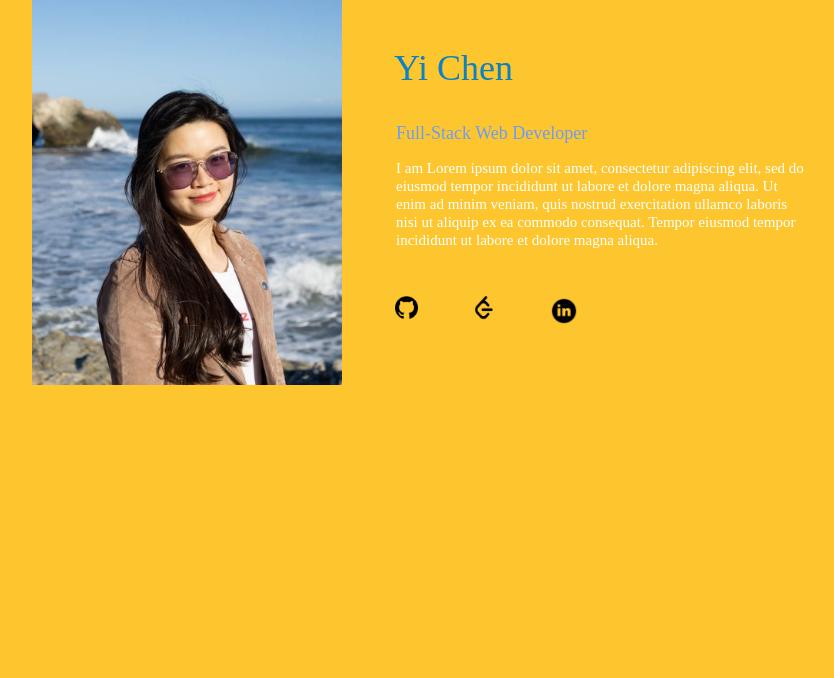
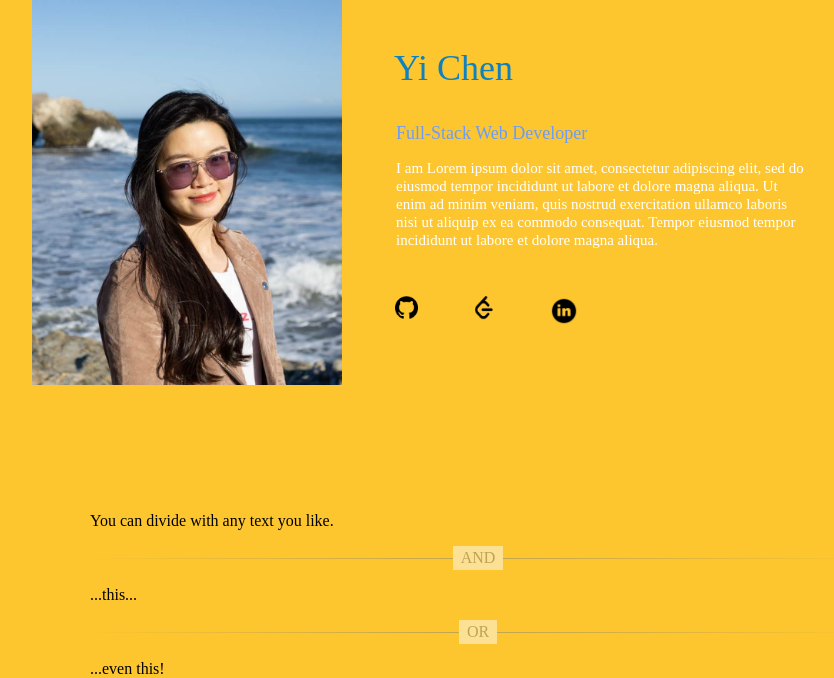
Before and after one commit to Cheryl0402/portfolio, a Flask app: page / in a window 1280 px wide. Shown: the part 131-809 px from the top of the page, without its empty margins (243-1077 px from the left). Before the commit the page ends 516 px from the top, so only its background shows below. Run offline with Flask 2, Linux system fonts and the light colour scheme.

Commit message:
move imgs to static

```diff
--- a/static/homepage.css
+++ b/static/homepage.css
@@ -128,3 +128,44 @@ body{
 	height: 30px;
 	width:30px;
 }
+
+hr{
+	width: 776px;
+	color:red;
+}
+
+.hr {
+  max-width: 50%;
+  margin: 20px auto;
+}
+
+.hr-text {
+  line-height: 1em;
+  position: relative;
+  outline: 0;
+  border: 0;
+  color: black;
+  text-align: center;
+  height: 1.5em;
+  opacity: .5;
+  &:before {
+    content: '';
+    background: linear-gradient(to right, transparent, #818078, transparent);
+    position: absolute;
+    left: 0;
+    top: 50%;
+    width: 100%;
+    height: 1px;
+  }
+  &:after {
+    content: attr(data-content);
+    position: relative;
+    display: inline-block;
+    color: black;
+
+    padding: 0 .5em;
+    line-height: 1.5em;
+    color: #818078;
+    background-color: #fcfcfa;
+  }
+}
--- a/templates/homepage.html
+++ b/templates/homepage.html
@@ -6,7 +6,8 @@
     <title>Homepage for Portfolio</title>
     <link rel="icon" href="https://image.flaticon.com/icons/svg/3135/3135689.svg">
     <link rel="stylesheet" type="text/css" href="{{ url_for('static', filename='/homepage.css') }}">
-    <link rel="stylesheet" type="text/css" href="../static/homepage.css">
+
+    <!-- <link rel="stylesheet" type="text/css" href="../static/homepage.css"> -->
     <!-- the double curly brackets will still be read even if when you comment it out. so remember to delete them if you are going to comment -->
 </head>
 <body>
@@ -19,7 +20,7 @@
 	</div>
 
 	<div class="main_content">
-		<img src="pic_copy.jpg">
+		<img src="{{ url_for('static', filename='pic_copy.jpg') }}">
 		<div>
 			<p id="name">Yi Chen</p>
 			<p id="title">Full-Stack Web Developer</p>
@@ -27,12 +28,18 @@
 		</div>
 
 		<div class="icons">
-			<img id="github" src="github.png">
-			<img id="leetcode" src="leetcode.png">
-			<img id="linkedin" src="linkedin.png">
+			<img id="github" src="{{ url_for('static', filename='github.png') }}">
+			<img id="leetcode" src="{{ url_for('static', filename='leetcode.png') }}">
+			<img id="linkedin" src="{{ url_for('static', filename='linkedin.png') }}">
+		</div>
+	</div>
 
-
-		</div>
+	<div class="hr">
+	    <p>You can divide with any text you like.</p>
+	    <hr class="hr-text" data-content="AND">
+	    <p>...this...</p>
+	    <hr class="hr-text" data-content="OR">
+	    <p>...even this!</p>
 	</div>
 
 </body>
```
Also changed, not shown: static/github.png (renamed from templates/github.png), static/leetcode.png (renamed from templates/leetcode.png), static/linkedin.png (renamed from templates/linkedin.png), static/pic.jpeg (renamed from templates/pic.jpeg), static/pic_copy.jpg (renamed from templates/pic_copy.jpg).
